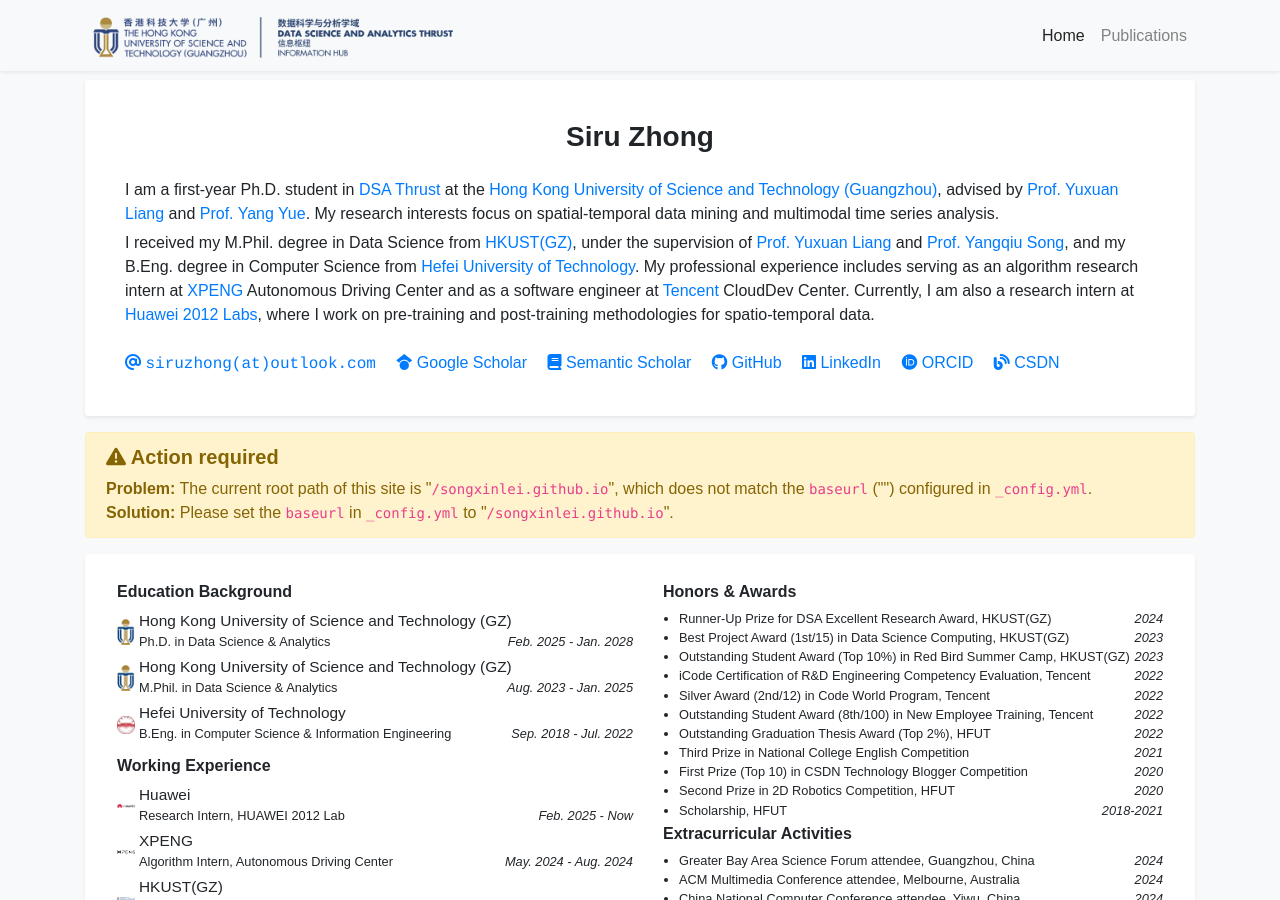
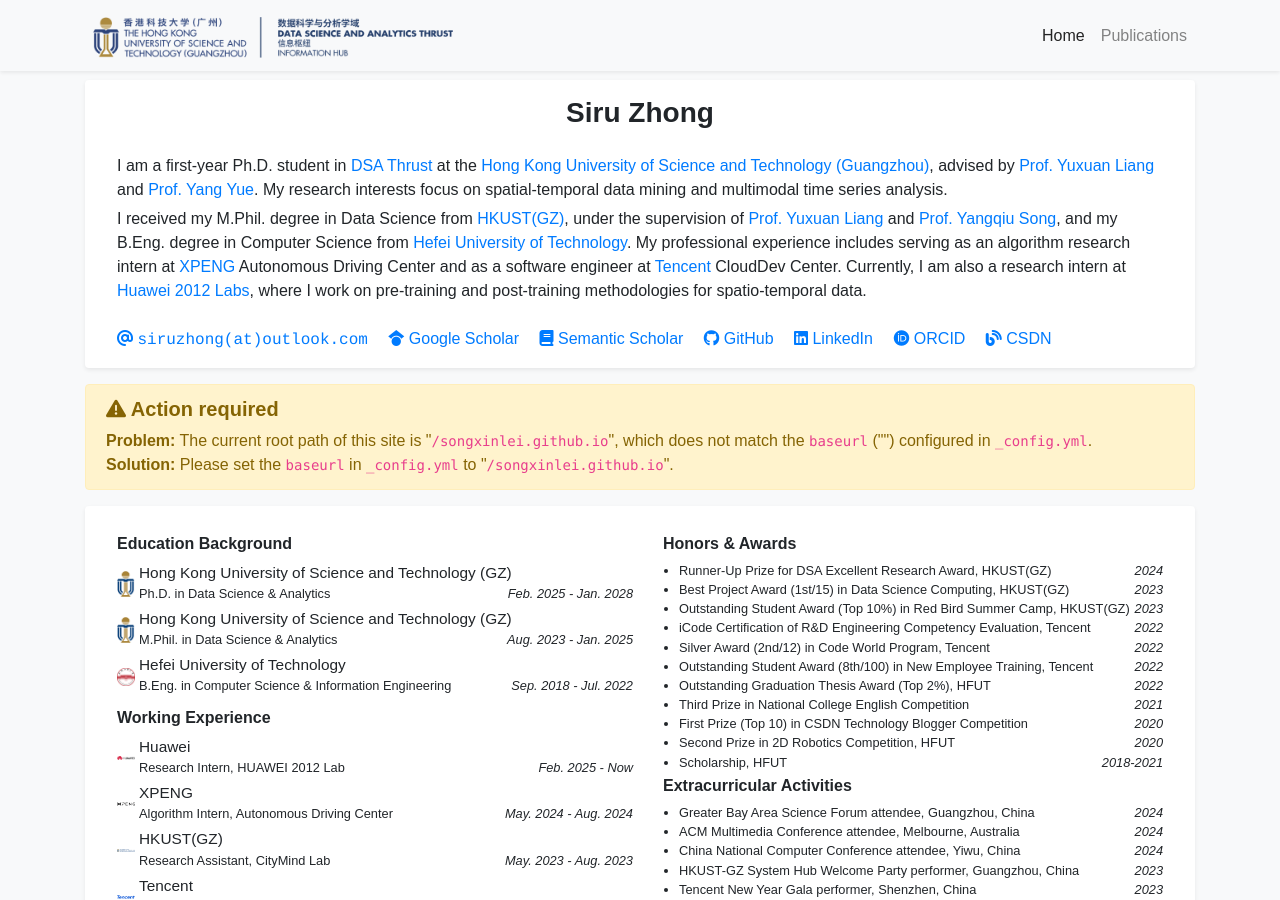
Before and after one commit to thunderlrr/songxinlei.github.io, a Jekyll site: the page built from index.html, in a window 1280 px wide and 900 px high. Built offline with Jekyll 4.4.1, drawn with Linux system fonts in a browser that asks for light colours; a style sheet for code colours, icons or effects is not loaded.

Commit message:
update profile

```diff
--- a/_includes/widgets/profile_card.html
+++ b/_includes/widgets/profile_card.html
@@ -1,7 +1,7 @@
 <div class="row">
     <div class="col">
         <div class="card border-0 shadow-sm bg-white">
-            <div class="card-body" style="padding: 2.5rem;">
+            <div class="card-body" style="padding: 1.0rem 2rem;">
                 <div class="row">
                     <div class="col">
                         <div class="text-center mb-4">
```
